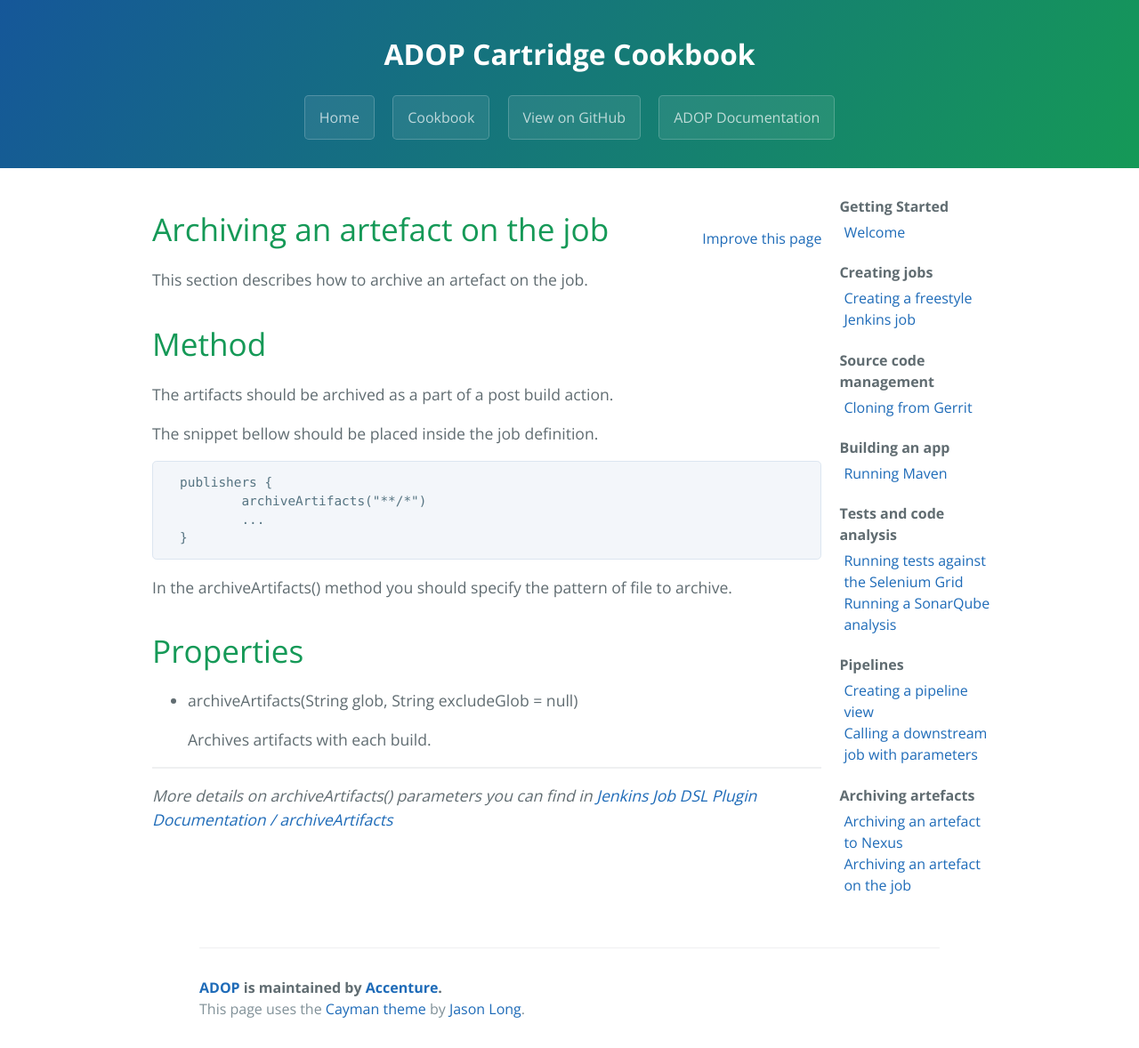
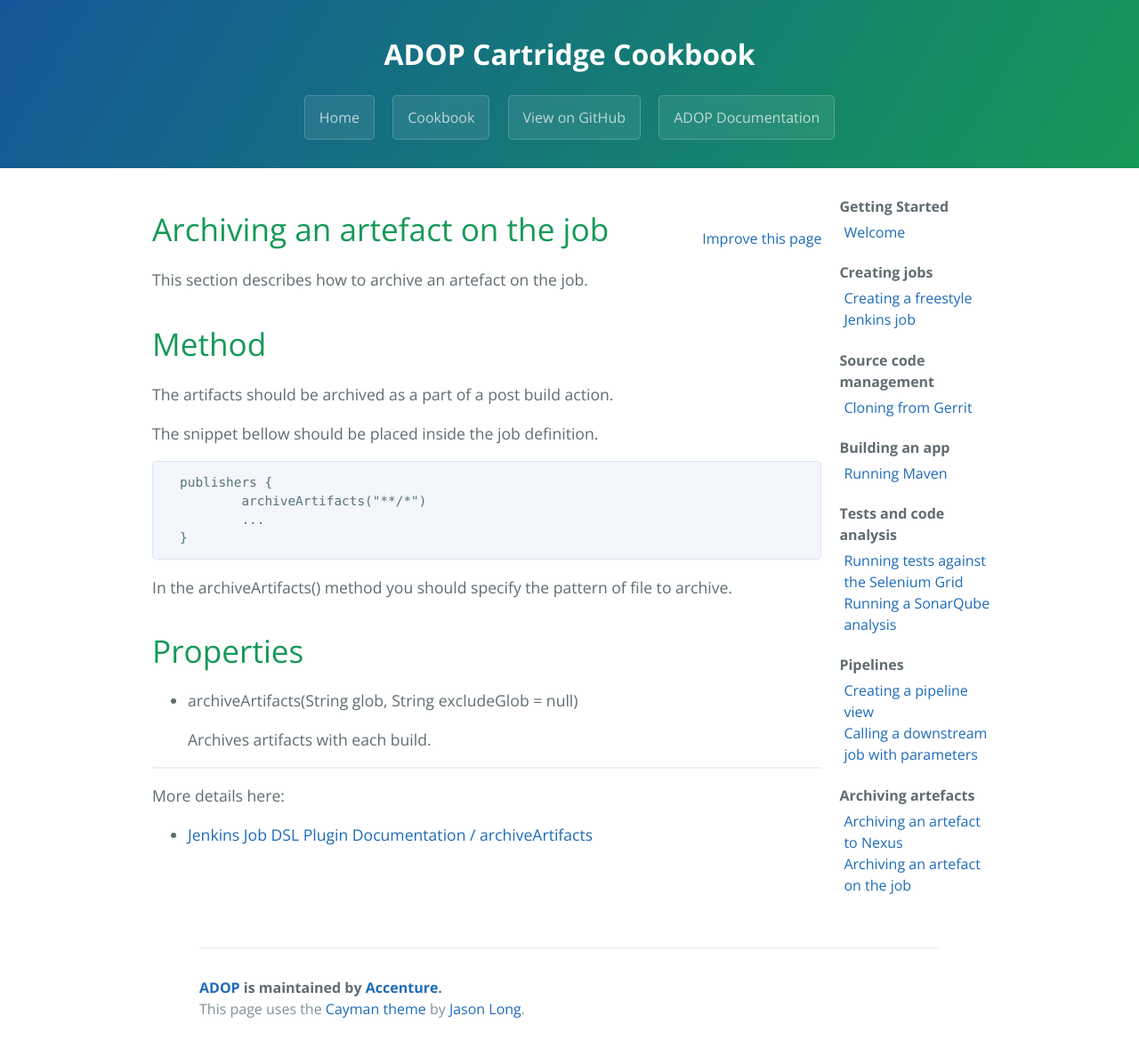
Before and after one commit to alexeymhv/adop-cartridges-cookbook, a Jekyll site: the page built from _docs/recipes/archiving-artefact-on-job.md, in a window 1280 px wide. Shown: the whole page at 89% size. Built offline with Jekyll 4.4.1, drawn with Linux system fonts in a browser that asks for light colours.

Commit message:
Update archiving-artefact-on-job.md

```diff
--- a/_docs/recipes/archiving-artefact-on-job.md
+++ b/_docs/recipes/archiving-artefact-on-job.md
@@ -28,4 +28,7 @@ In the archiveArtifacts() method you should specify the pattern of file to archi
   Archives artifacts with each build.
 
 ---
-_More details on archiveArtifacts() parameters you can find in [Jenkins Job DSL Plugin Documentation / archiveArtifacts](https://jenkinsci.github.io/job-dsl-plugin/#method/javaposse.jobdsl.dsl.helpers.publisher.PublisherContext.archiveArtifacts)_
+
+More details here:
+
+- [Jenkins Job DSL Plugin Documentation / archiveArtifacts](https://jenkinsci.github.io/job-dsl-plugin/#method/javaposse.jobdsl.dsl.helpers.publisher.PublisherContext.archiveArtifacts)
```
